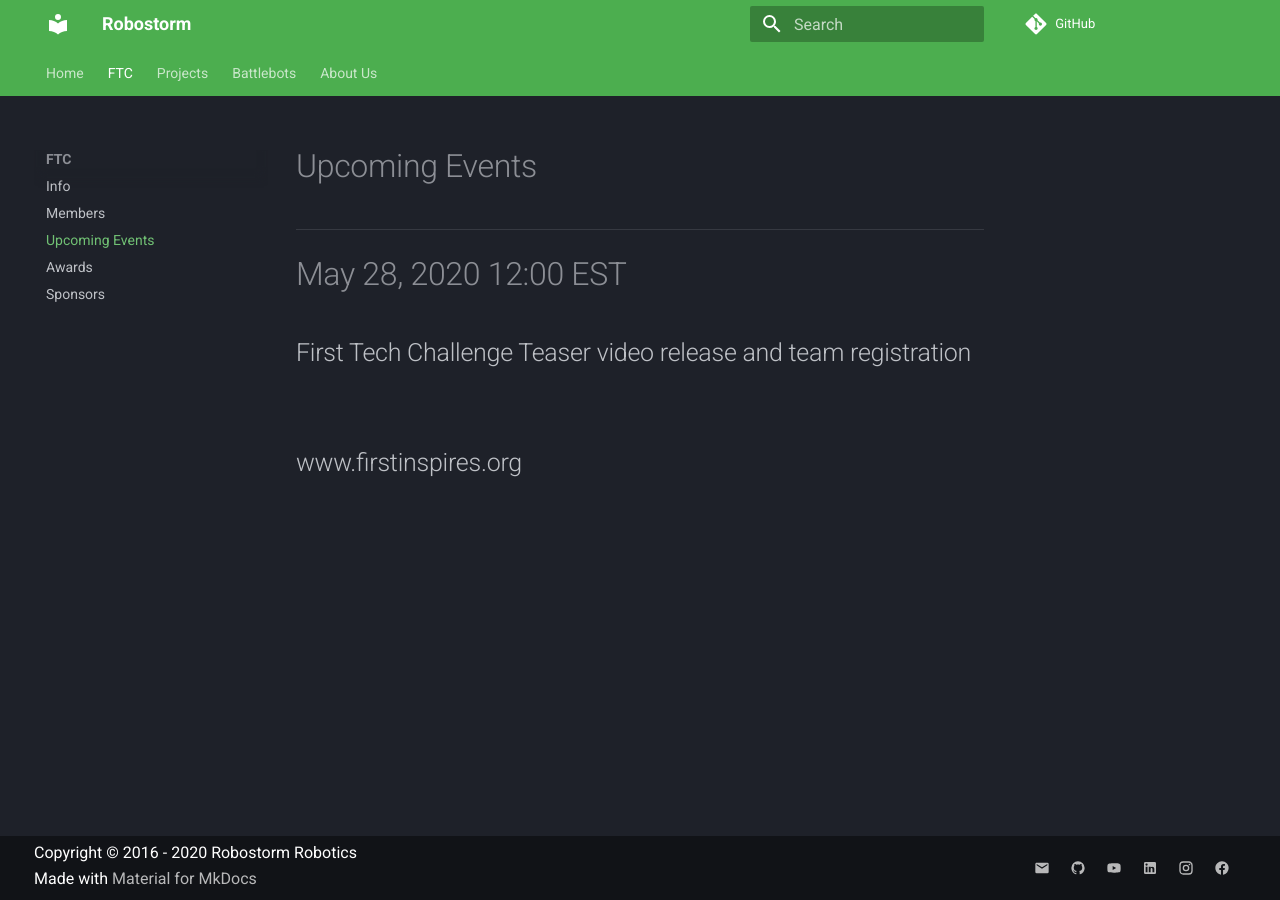
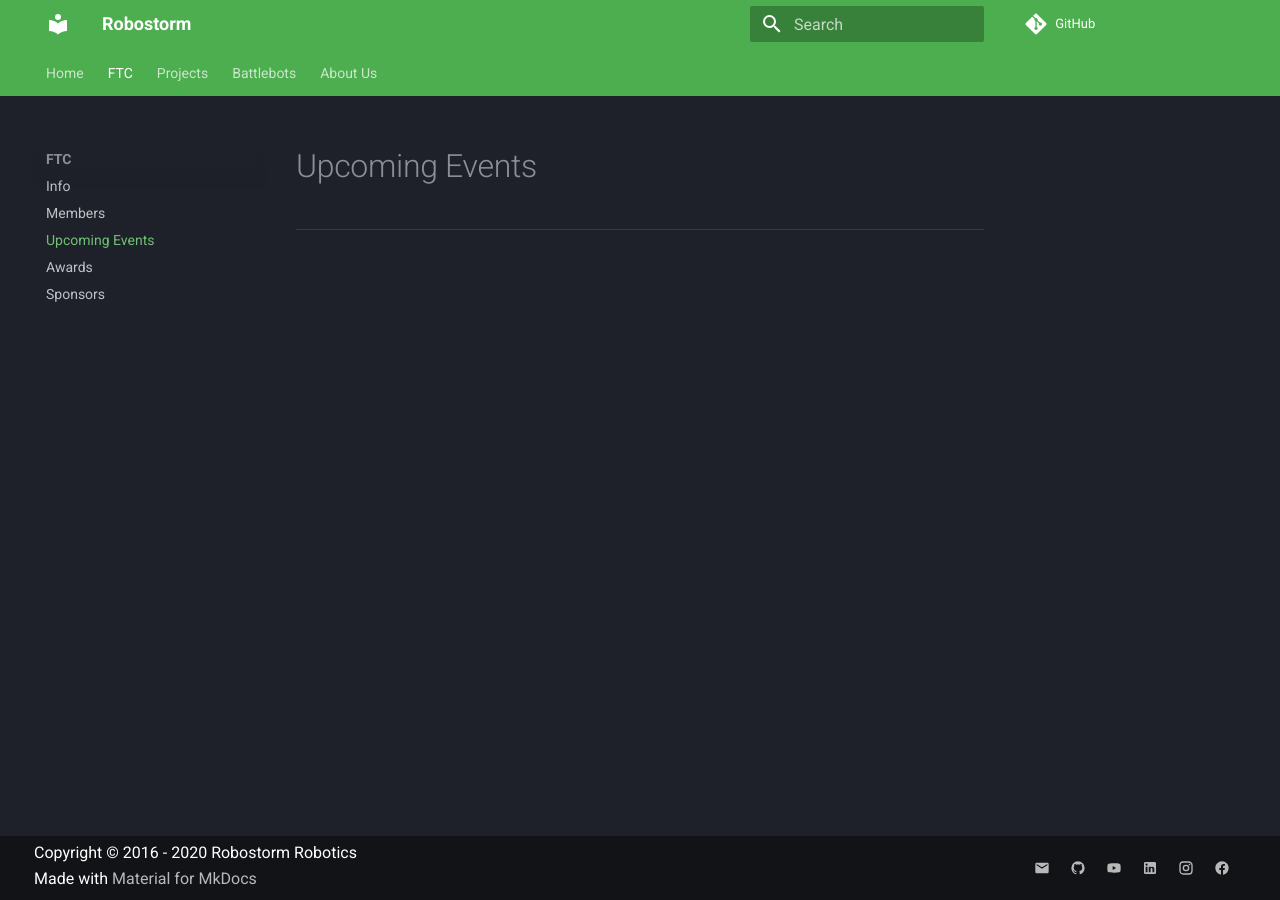
Before and after one commit to Robostorm/Website, an MkDocs documentation site: the page built from docs/FTC/upcoming-events.md, in a window 1280 px wide. Built offline with MkDocs 1.6.1 and Material for MkDocs 9.7.7, drawn with Linux system fonts in a browser that asks for light colours.

Commit message:
Update upcoming-events.md

```diff
--- a/docs/FTC/upcoming-events.md
+++ b/docs/FTC/upcoming-events.md
@@ -1,7 +1,2 @@
 # Upcoming Events
 ---
-
-
-# May 28, 2020 12:00 EST
-## First Tech Challenge Teaser video release and team registration
-## www.firstinspires.org
```
